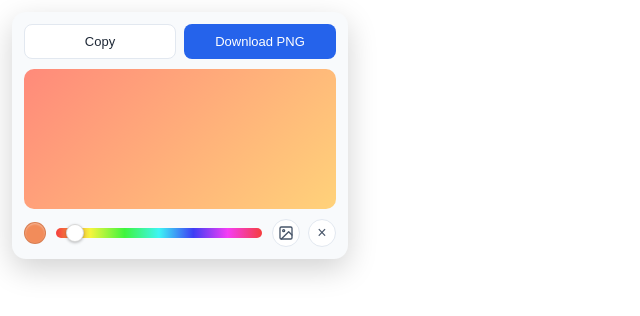
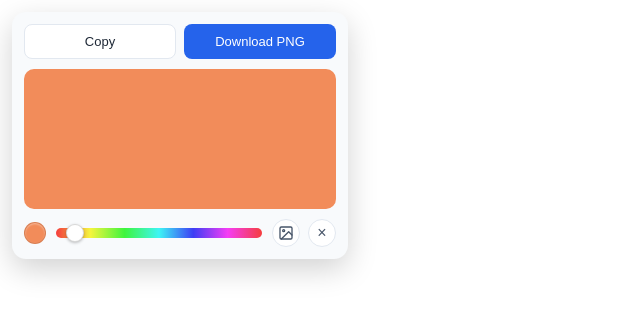
Before and after one commit to dec-k/arcshot, a browser extension: page editor.html in a window 1280 px wide. Shown: the whole page, without its empty margins (0-640 px from the left). Drawn offline with Linux system fonts and the light colour scheme.

Commit message:
fixes issue where palette change wasn't reflecting in image preview.

```diff
--- a/editor.css
+++ b/editor.css
@@ -58,7 +58,6 @@ body {
   justify-content: center;
   min-height: 140px;
   background-color: #ff8a7a;
-  background-image: linear-gradient(135deg, #ff8a7a, #ffd27a);
   background-size: cover;
   background-position: center;
   background-repeat: no-repeat;
--- a/editor.js
+++ b/editor.js
@@ -50,7 +50,7 @@ function applyBackground() {
     stage.style.backgroundImage = `url("${bgImageDataUrl}")`;
   } else {
     stage.style.backgroundColor = bgColor;
-    stage.style.backgroundImage = "";
+    stage.style.backgroundImage = "none";
   }
   clearImageBtn.hidden = !bgImageDataUrl;
 }
```
